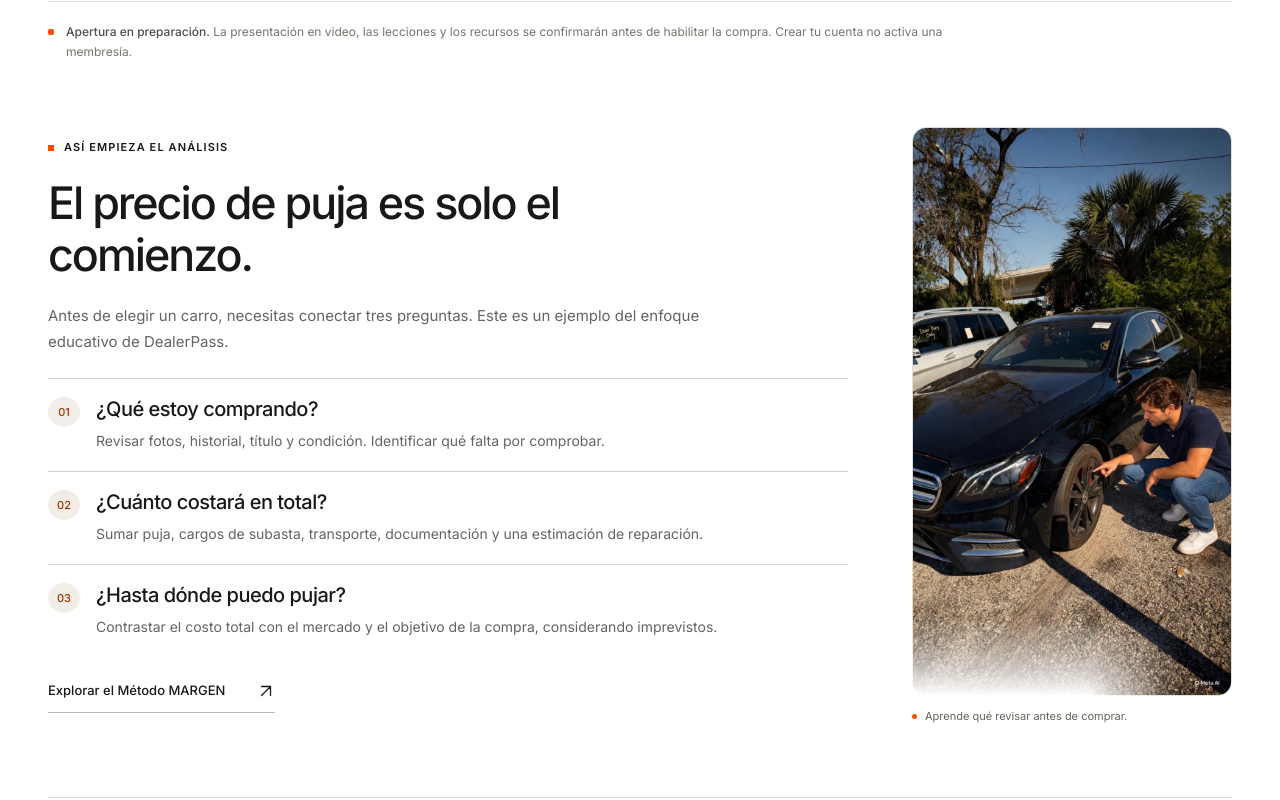
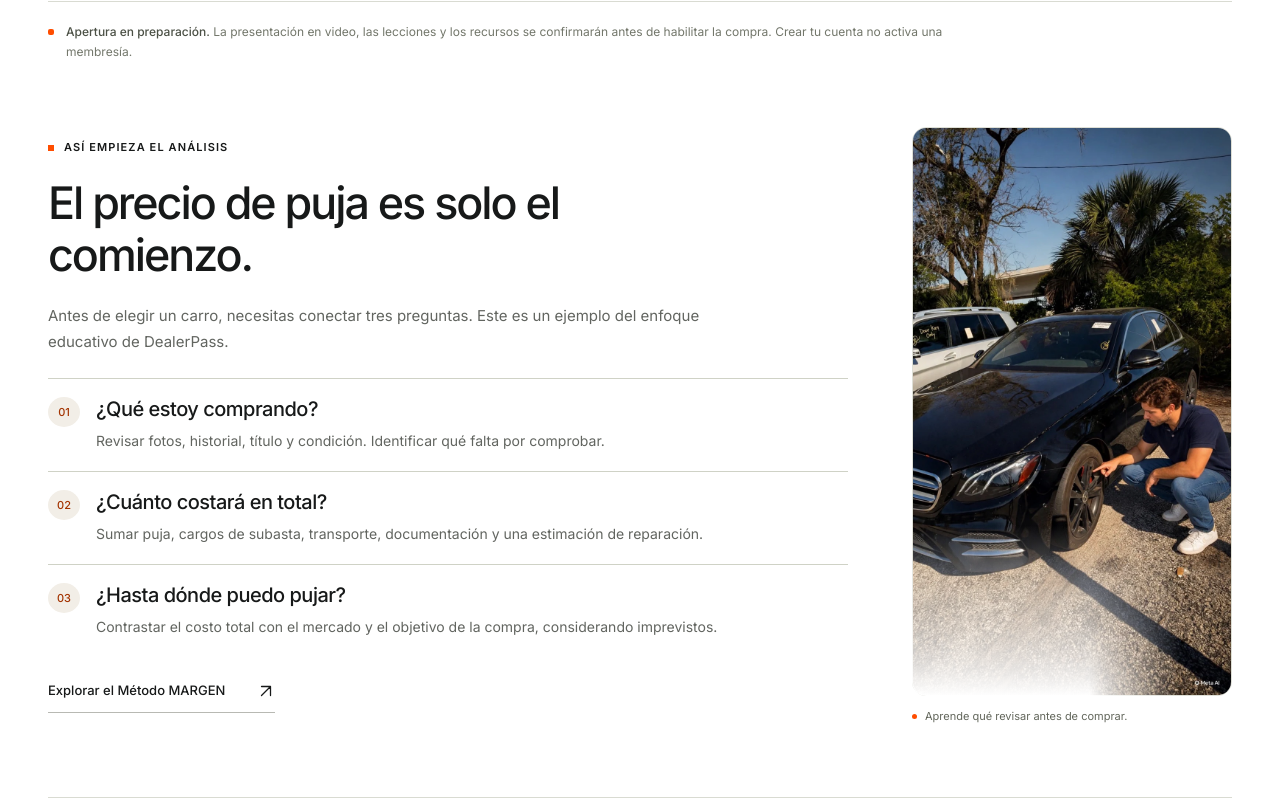
Before and after one commit to dealerpasss-jpg/PAGINA-WEB-LANDING-, a Next.js app: page /academy in a window 1280 px wide. Shown: the part 740-1540 px from the top of the page. Built offline with nearby package versions, Linux system fonts and the light colour scheme.

Commit message:
Expand both portrait fades while keeping provenance clear

```diff
--- a/app/globals.css
+++ b/app/globals.css
@@ -1761,11 +1761,11 @@ a {
 @media(max-width:800px) { .mobile-nav { max-height:calc(100dvh - 74px); overflow-y:auto; overscroll-behavior:contain; } body:has(.workspace-shell) .mobile-nav { max-height:calc(100dvh - 60px); } }
 @media(min-width:801px) { .mobile-nav { display:none; } }
 
-/* Blend only the lower ground into white. The rightmost 16% is physically
+/* Blend the lower portion into white. The rightmost 16% is physically
    outside the overlay, preserving each original Meta AI mark in full.
    The photograph itself stays full-frame: no mask, opacity or filter. */
-.brand-photo-frame { position:relative; isolation:isolate; --brand-photo-fade-height:4%; --brand-photo-radius:16px; }
-.brand-photo-frame--inspection { --brand-photo-fade-height:14%; --brand-photo-radius:14px; }
+.brand-photo-frame { position:relative; isolation:isolate; --brand-photo-fade-height:24%; --brand-photo-radius:16px; }
+.brand-photo-frame--inspection { --brand-photo-fade-height:30%; --brand-photo-radius:14px; }
 @supports (mask-image:linear-gradient(to right,#000,transparent)) {
   .brand-photo-frame::after {
     content:'';
```
Also changed, not shown: 2 other files (tests, documents, lock files or other folders).
